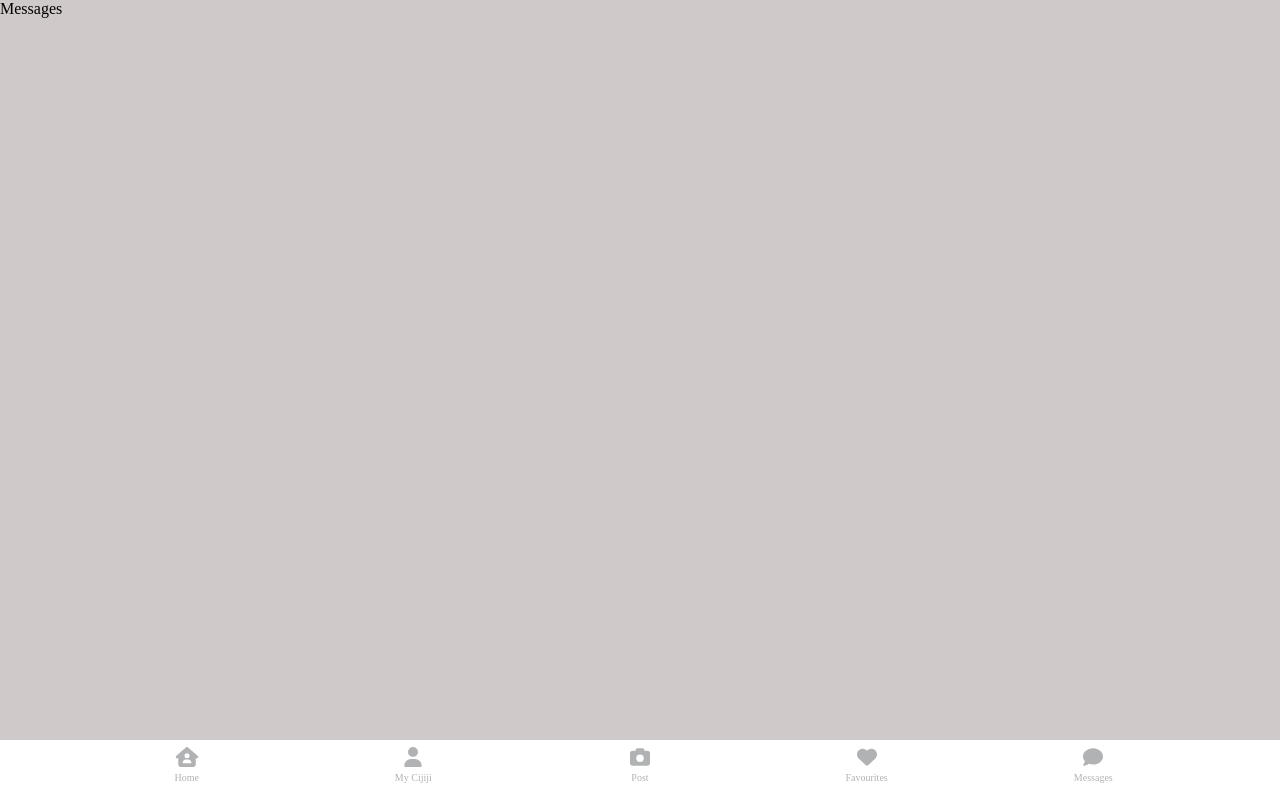
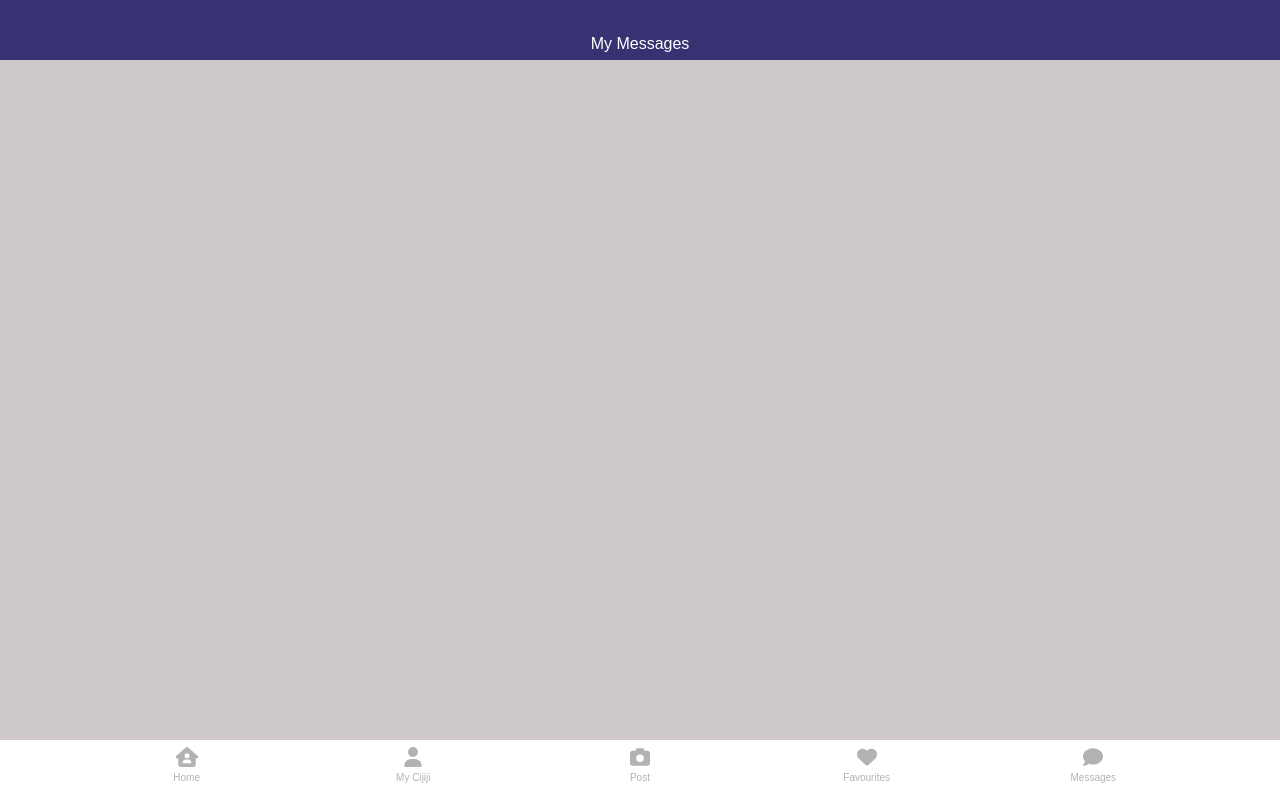
Before and after one commit to Cxlopez/Cijiji, a React (Create React App) app: page /messages in a window 1280 px wide. Built offline with nearby package versions, Linux system fonts and the light colour scheme.

Commit message:
add styling to home % messages page

```diff
--- a/src/pages/Messages.js
+++ b/src/pages/Messages.js
@@ -1,8 +1,13 @@
 import React from 'react'
+import "../styles/Messages.css"
 
 function Messages() {
   return (
-    <div>Messages</div>
+    <div>
+      <nav className='message-nav'>
+        <p>My Messages</p>
+      </nav>
+    </div>
   )
 }
 
--- a/src/styles/Header.css
+++ b/src/styles/Header.css
@@ -17,7 +17,7 @@ body {
 
 .categories-icon {
   height: 20px;
-  color: rgb(4, 18, 121);
+  color: #373373;
   background-color: rgb(228, 232, 247);;
   padding: 10px;
   border-radius:50%;
@@ -25,10 +25,10 @@ body {
 
 .categories span {
   display: block;
-  color: rgb(4, 18, 121);
-  font-family:'Times New Roman', Times, serif ;
-  font-size: small;
-  padding-bottom: 5px;
+  color: #373373;
+  font-family: Arial, Helvetica, sans-serif ;
+  font-size: 11px;
+  padding-bottom: 7px;
 }
 
 .categories {
@@ -53,7 +53,7 @@ body {
   padding-top: 5px;
   margin-bottom: 15px;
   text-align: center;
-  color: rgb(4, 18, 121);
+  color: #373373;
 }
 
 .search-icon {
--- /dev/null
+++ b/src/styles/Messages.css
@@ -0,0 +1,13 @@
+.message-nav {
+  top: 0;
+  background-color: #373373;
+  height: 60px;
+  text-align: center;
+}
+
+.message-nav p {
+  margin: 0;
+  padding-top: 35px;
+  font-family:Arial, Helvetica, sans-serif;
+  color: white;
+}
--- a/src/styles/NavBar.css
+++ b/src/styles/NavBar.css
@@ -10,7 +10,7 @@
 .nav span {
   display: block;
   color: rgb(177, 178, 179);
-  font-family:'Times New Roman', Times, serif ;
+  font-family:Arial, Helvetica, sans-serif ;
   font-size: x-small;
 }
 
```
